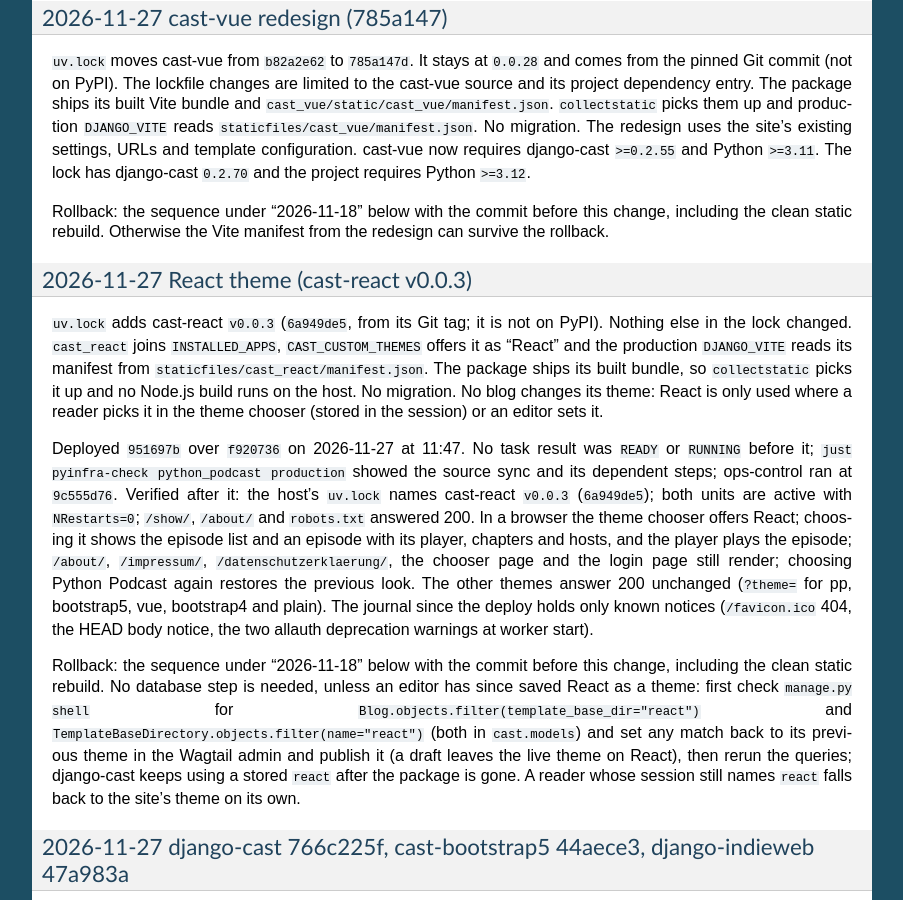
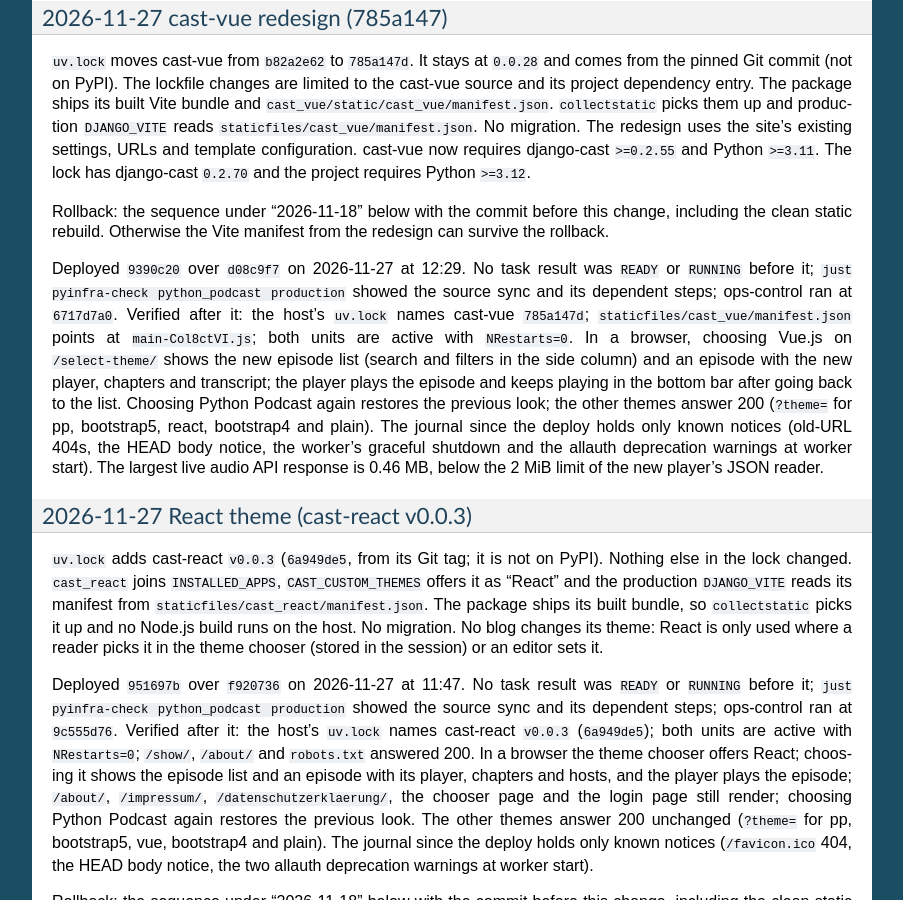
Before and after one commit to ephes/python-podcast, a Sphinx documentation site: the page built from docs/deploy.rst, in a window 1280 px wide and 900 px high, scrolled down 1405 px. Shown: the whole window, without its empty margins (198-1101 px from the left). Built offline with Sphinx 7.4.7, drawn with Linux system fonts in a browser that asks for light colours.

Commit message:
Record the cast-vue redesign deploy in the deploy history

```diff
--- a/docs/deploy.rst
+++ b/docs/deploy.rst
@@ -92,6 +92,23 @@ Python ``>=3.12``.
 Rollback: the sequence under "2026-11-18" below with the commit before this
 change, including the clean static rebuild. Otherwise the Vite manifest
 from the redesign can survive the rollback.
+
+Deployed ``9390c20`` over ``d08c9f7`` on 2026-11-27 at 12:29. No task result
+was ``READY`` or ``RUNNING`` before it; ``just pyinfra-check python_podcast
+production`` showed the source sync and its dependent steps; ops-control ran
+at ``6717d7a0``. Verified after it: the host's ``uv.lock`` names cast-vue
+``785a147d``; ``staticfiles/cast_vue/manifest.json`` points at
+``main-Col8ctVI.js``; both units are active with ``NRestarts=0``. In a
+browser, choosing Vue.js on ``/select-theme/`` shows the new episode list
+(search and filters in the side column) and an episode with the new player,
+chapters and transcript; the player plays the episode and keeps playing in
+the bottom bar after going back to the list. Choosing Python Podcast again
+restores the previous look; the other themes answer 200 (``?theme=`` for pp,
+bootstrap5, react, bootstrap4 and plain). The journal since the deploy holds
+only known notices (old-URL 404s, the HEAD body notice, the worker's
+graceful shutdown and the allauth deprecation warnings at worker start).
+The largest live audio API response is 0.46 MB, below the 2 MiB limit of
+the new player's JSON reader.
 
 2026-11-27 React theme (cast-react v0.0.3)
 ~~~~~~~~~~~~~~~~~~~~~~~~~~~~~~~~~~~~~~~~~~
```
